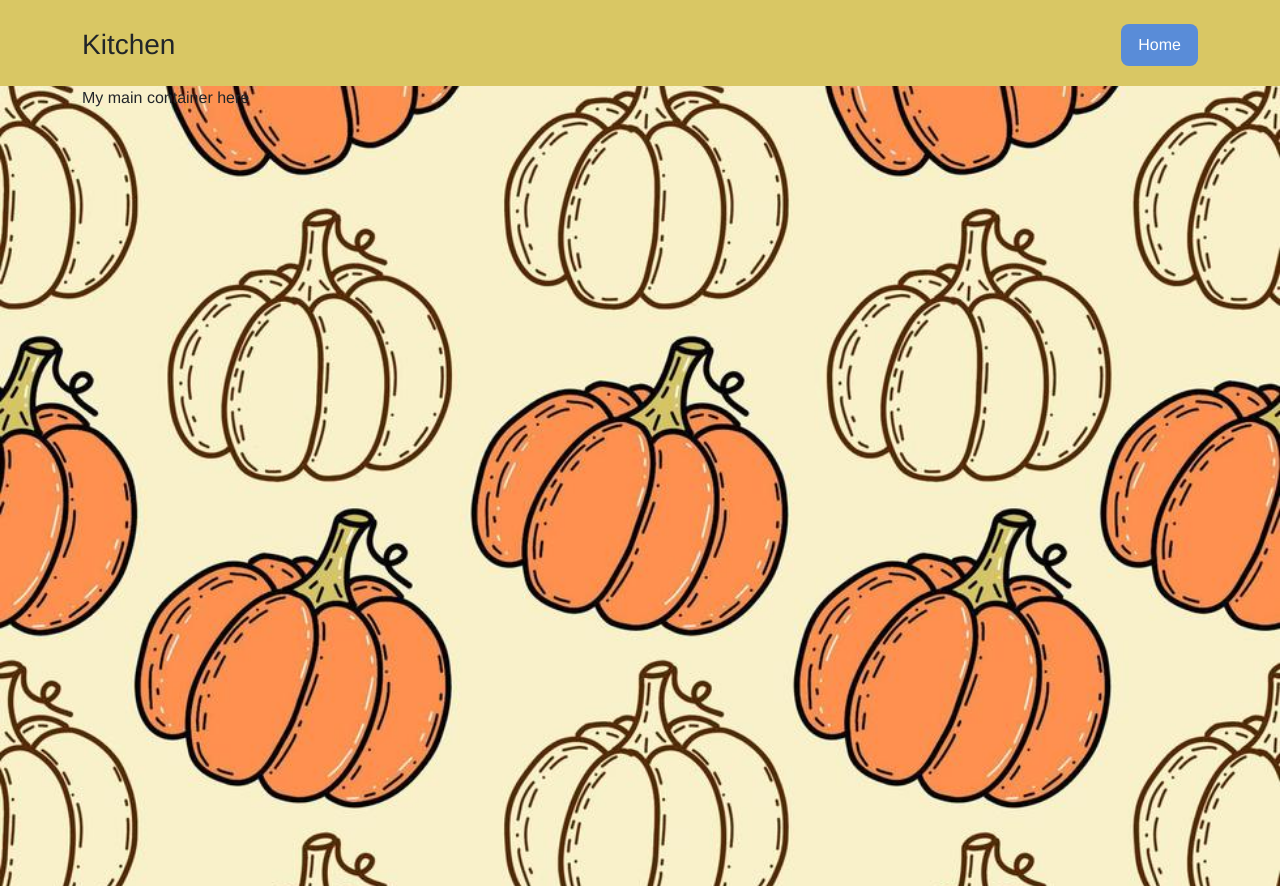
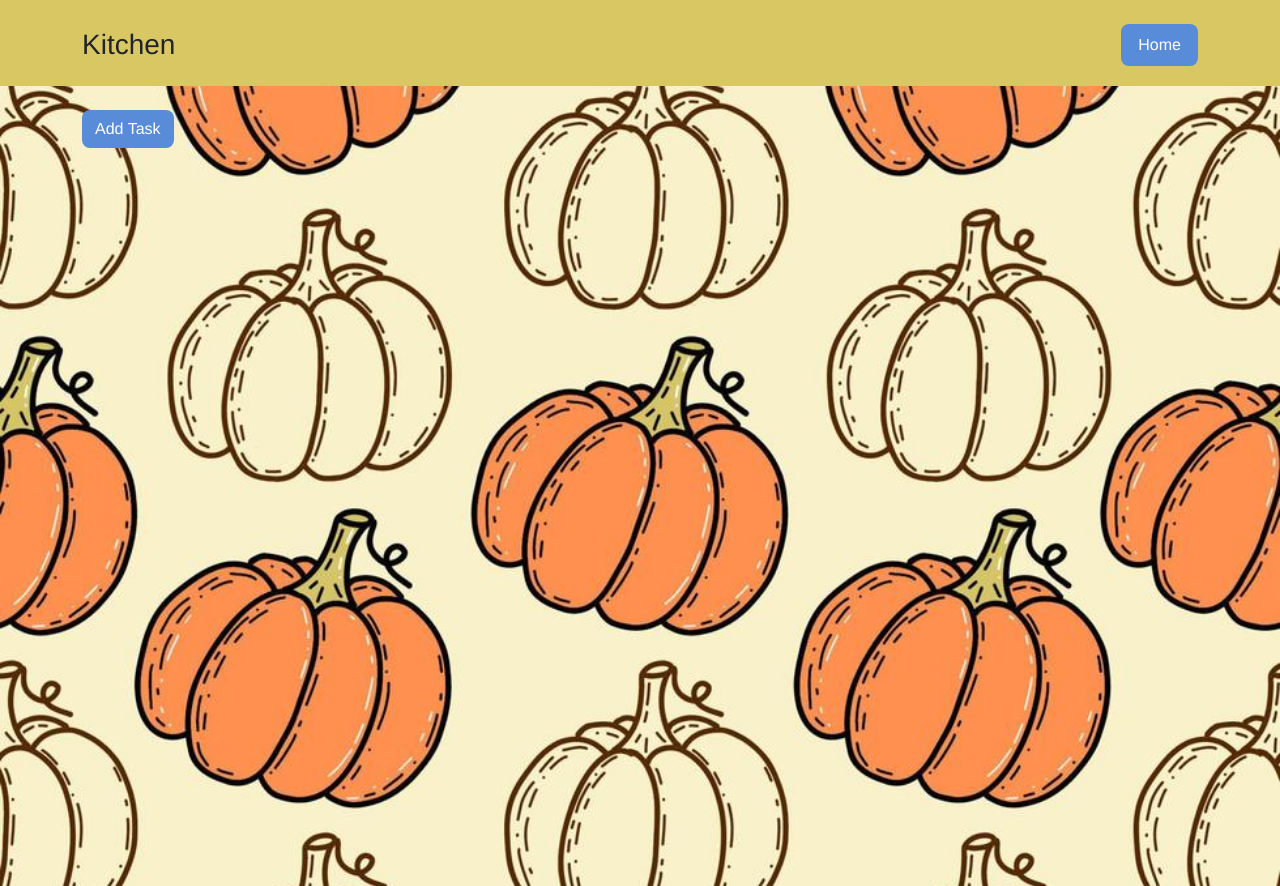
Before and after one commit to CristinaPas/MyChores, an Angular app: page /housekeeping/kitchen in a window 1280 px wide. Built offline with nearby package versions, Linux system fonts and the light colour scheme.

Commit message:
Kitchen component, add service connection

```diff
--- a/src/app/pages/housekeeping/kitchen/kitchen.component.css
+++ b/src/app/pages/housekeeping/kitchen/kitchen.component.css
@@ -32,3 +32,16 @@
   transform: translateY(-2px);         /* Moves button 2px upward */
   transition: all 0.2s ease;           /* Smooth animation effect */
 }
+
+/* style the add task button */
+.btn-custom-add-task {
+  --bs-btn-font-weight: 500;
+  --bs-btn-color: #ffffff;
+  --bs-btn-bg: #598cd8;
+  --bs-border-radius: 8px;
+
+  --bs-btn-hover-color: #ffffff;
+  --bs-btn-hover-bg: #b4deee;
+
+  --bs-btn-active-bg: #b4deee;
+}
--- a/src/app/pages/housekeeping/kitchen/kitchen.component.html
+++ b/src/app/pages/housekeeping/kitchen/kitchen.component.html
@@ -17,7 +17,36 @@
 <div class="main-content">
 
     <div class="container">
-        <a>My main container here</a>
+
+        @if (!showInputField()) {
+            <button class="btn btn-custom-add-task mt-4"
+                (click)="openInput()">
+                Add Task</button>
+
+        }
+
+        <div class="d-flex gap-2">
+            @if (showInputField()) {
+                    <input type="text" class="form-control mt-2" placeholder="Add new task..."
+                        [(ngModel)]="newTaskTitle" placeholder="Add new task..." /> <!-- binding the function to the click action -->
+                    <button class="btn btn-success mt-2"
+                        (click)="addTask()">Confirm</button>
+            }
+        </div>
+
+        <ul class="list-group pt-3">
+
+        @for (task of taskService.todoTasks(); track task.id) {
+
+            <li class="list-group-item">
+                {{ task.title }}</li>
+
+        }
+
+        </ul>
+
+
+
     </div>
 
 </div>
--- a/src/app/pages/housekeeping/kitchen/kitchen.component.ts
+++ b/src/app/pages/housekeeping/kitchen/kitchen.component.ts
@@ -1,13 +1,32 @@
-import { Component } from '@angular/core';
+import { Component, signal } from '@angular/core';
 import { RouterLink } from '@angular/router';
+import { FormsModule } from '@angular/forms';
+import { TaskService } from '../../../services/task.service';
 
 @Component({
   selector: 'app-kitchen',
   standalone: true,
-  imports: [RouterLink],
+  imports: [RouterLink, FormsModule],
   templateUrl: './kitchen.component.html',
   styleUrl: './kitchen.component.css'
 })
 export class KitchenComponent {
 
+  newTaskTitle = ''; //create and instantiate an empty string to hold the new task title
+  constructor(public taskService: TaskService) {} //we inject here the TaskService to use its methods and properties in our component
+  showInputField = signal(false);
+
+  addTask() {
+    if (!this.newTaskTitle.trim()) return;
+
+    this.taskService.addTask(this.newTaskTitle);
+    this.newTaskTitle = '';
+    this.showInputField.set(false);
+    //every time we add a task, we hide the input field again by setting the signal to false again
+  }
+
+  openInput() {
+    this.showInputField.set(true);
+  }
+
 }
```
